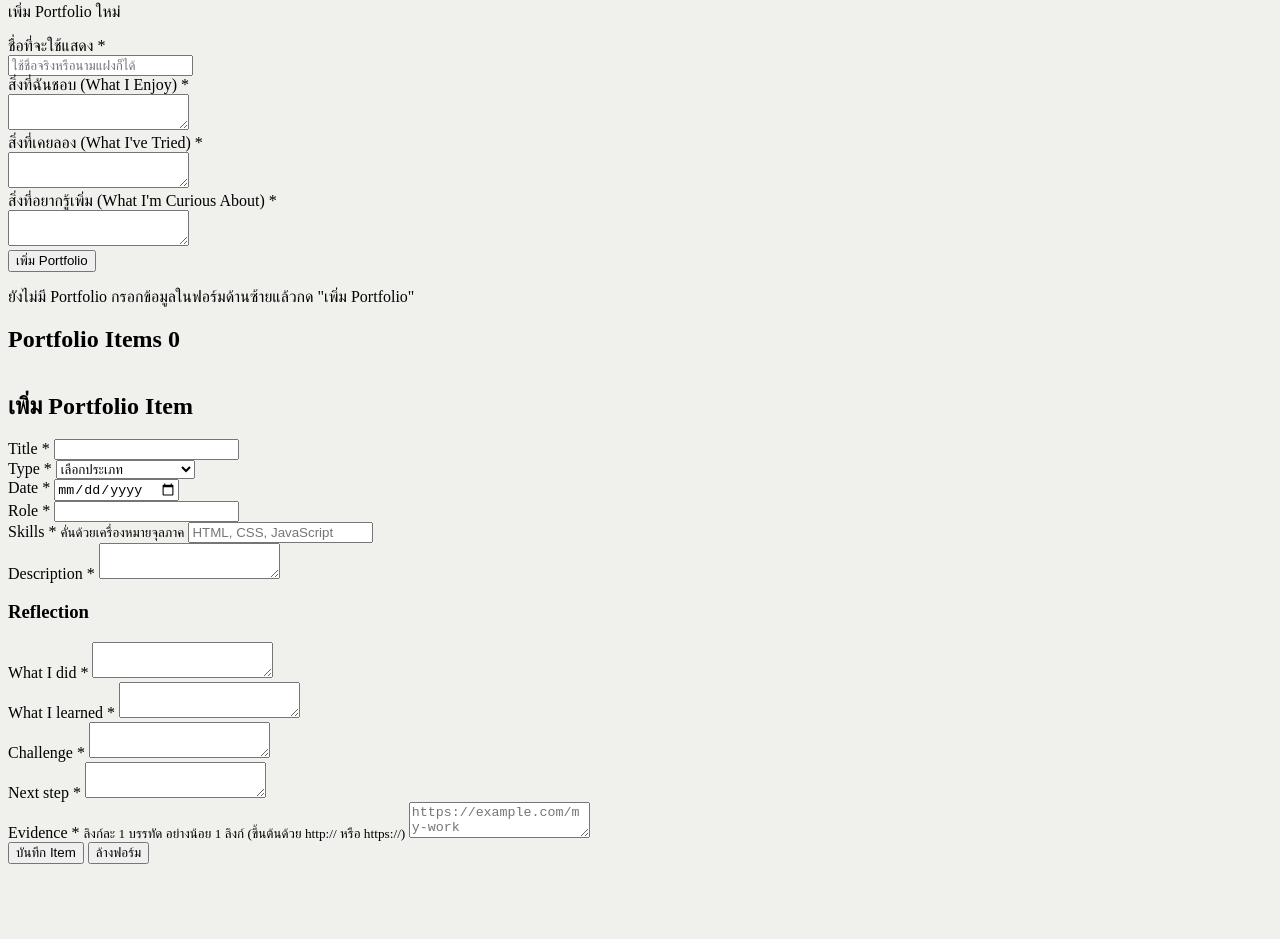
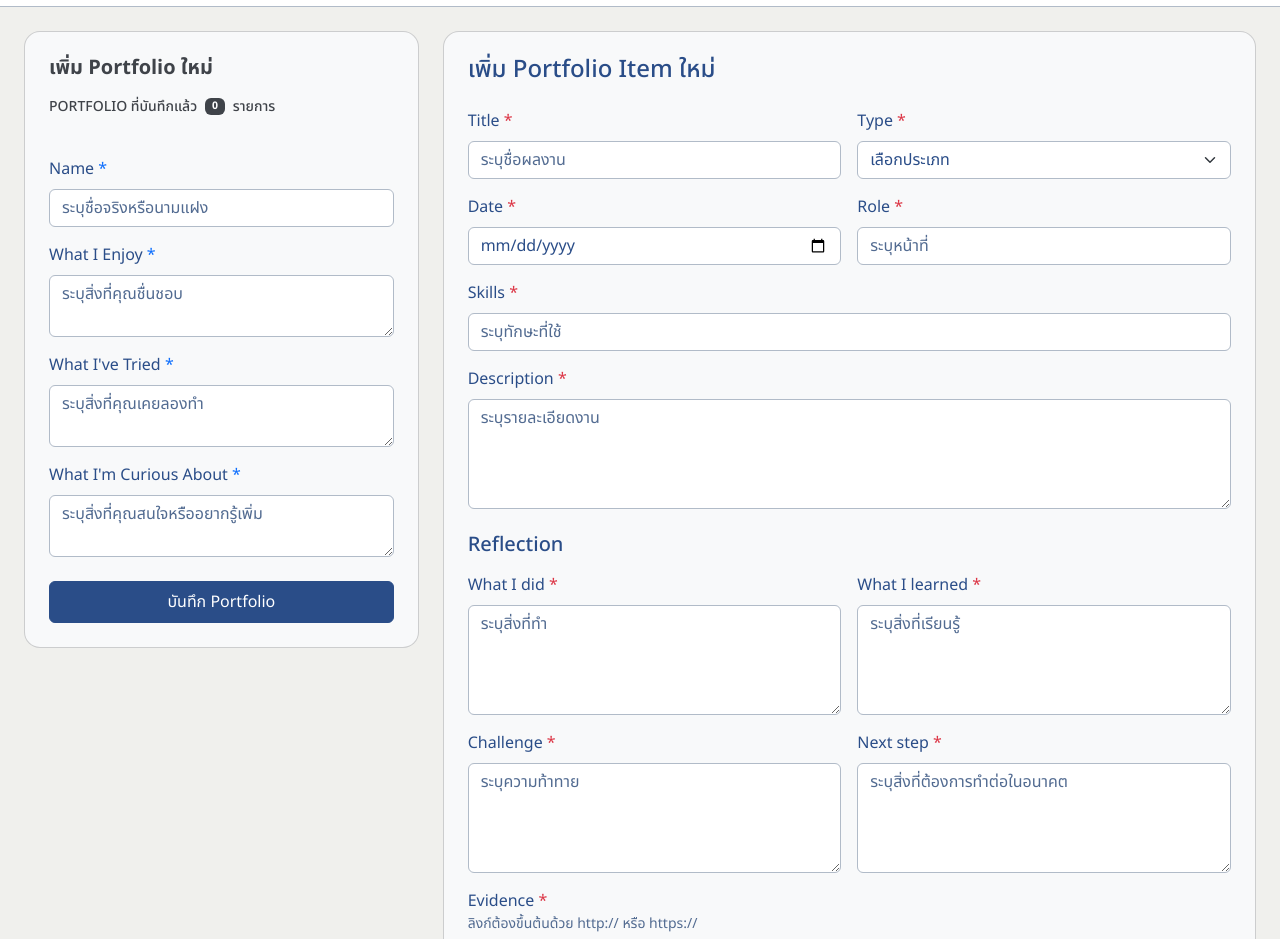
Before and after one commit to SaesuengHabes/teamproject, a plain HTML site: page index.html in a window 1280 px wide. Shown: the part 64-1003 px from the top of the page. Before the commit the page ends 936 px from the top, so only its background shows below. Drawn offline with nearby package versions, Linux system fonts and the light colour scheme.

Commit message:
fix css folder

```diff
--- a/index.html
+++ b/index.html
@@ -3,154 +3,94 @@
 <head>
     <meta charset="UTF-8">
     <meta name="viewport" content="width=device-width, initial-scale=1">
-    <title>ผลงานของฉัน</title>
+    <title>PowerUP-TeamProject</title>
 
     <link rel="preconnect" href="https://fonts.googleapis.com">
     <link rel="preconnect" href="https://fonts.gstatic.com" crossorigin>
     <link href="https://fonts.googleapis.com/css2?family=Noto+Sans+Thai:wght@400;500;700&display=swap" rel="stylesheet">
-    <link rel="stylesheet" href="style.css">
+    <link href="https://cdn.jsdelivr.net/npm/bootstrap@5.3.3/dist/css/bootstrap.min.css" rel="stylesheet">
+    <link rel="stylesheet" href="css/style.css">
 </head>
 
 <body>
-    <div class="layout">
+    <header class="d-flex flex-wrap align-items-center justify-content-between gap-3 px-4 py-3 bg-white border-bottom">
+        <button type="button" class="theme-toggle d-flex align-items-center" id="themeToggle" role="switch" aria-checked="false" aria-label="โหมดมืด" title="เปิดโหมดมืด">
+            <span class="theme-toggle-thumb" aria-hidden="true"></span>
+        </button>
+        <h1 class="h3 fw-bold mb-0 text-dark">PORTFOLIO</h1>
+        <nav class="d-flex gap-2" aria-label="หน้าหลัก">
+            <button type="button" class="btn btn-outline-primary fw-bold page-tab active" data-page="createPage" aria-pressed="true">สร้าง Portfolio</button>
+            <button type="button" class="btn btn-outline-primary fw-bold page-tab" data-page="portfolioPage" aria-pressed="false">PORTFOLIO</button>
+        </nav>
+    </header>
 
-        <aside class="panel">
-            <h2 class="panel-title">
-                ผลงานของฉัน
-                <span class="badge" id="countBadge">0</span>
-            </h2>
+    <div class="container-fluid p-3 p-md-4">
+        <div class="row g-4 align-items-start">
 
-            <ul class="portfolio-list" id="portfolioList"></ul>
+            <!-- หน้า: สร้าง Portfolio -->
+            <aside class="col-lg-4 create-panel" id="createPage">
+                <div class="card bg-light rounded-4 p-4">
+                    <h2 class="h5 fw-bold text-dark mb-3">เพิ่ม Portfolio ใหม่</h2>
+
+                    <p class="d-flex align-items-center gap-2 small fw-medium text-dark mb-3">
+                        PORTFOLIO ที่บันทึกแล้ว
+                        <span class="badge bg-dark" id="countBadge">0</span>
+                        รายการ
+                    </p>
+                    <ul class="portfolio-list list-unstyled mb-4" id="createPortfolioList" aria-label="รายการ Portfolio ที่บันทึกแล้ว"></ul>
 
                     <form id="portfolioForm" novalidate>
-                <p class="form-title">เพิ่ม Portfolio ใหม่</p>
-
-
-                <div class="field">
-
-
-                    <label for="displayName">
-                        ชื่อที่จะใช้แสดง <span class="req">*</span>
-                    </label>
+                        <div class="field mb-3">
+                            <label for="displayName" class="form-label">Name <span class="text-primary">*</span></label>
                             <div class="control">
-                        <input
-                            type="text"
-                            id="displayName"
-                            placeholder="ใช้ชื่อจริงหรือนามแฝงก็ได้"
-                            required
-                        >
+                                <input type="text" id="displayName" class="form-control" placeholder="ระบุชื่อจริงหรือนามแฝง" required>
                             </div>
-                    <div class="error-msg">โปรดระบุชื่อที่จะใช้แสดง</div>
+                            <div class="error-msg invalid-feedback">โปรดระบุชื่อที่ต้องการแสดง</div>
                         </div>
 
-
-                <div class="field">
-
-
-                    <label for="enjoy">
-                        สิ่งที่ฉันชอบ (What I Enjoy) <span class="req">*</span>
-                    </label>
+                        <div class="field mb-3">
+                            <label for="enjoy" class="form-label">What I Enjoy <span class="text-primary">*</span></label>
                             <div class="control">
-                        <textarea id="enjoy" required></textarea>
+                                <textarea id="enjoy" class="form-control" rows="2" required placeholder="ระบุสิ่งที่คุณชื่นชอบ"></textarea>
                             </div>
-                    <div class="error-msg">โปรดระบุสิ่งที่คุณชอบทำ</div>
+                            <div class="error-msg invalid-feedback">โปรดระบุสิ่งที่คุณชอบทำ</div>
                         </div>
 
-
-                <div class="field">
-
-
-                    <label for="tried">
-                        สิ่งที่เคยลอง (What I've Tried) <span class="req">*</span>
-                    </label>
+                        <div class="field mb-3">
+                            <label for="tried" class="form-label">What I've Tried <span class="text-primary">*</span></label>
                             <div class="control">
-                        <textarea id="tried" required></textarea>
+                                <textarea id="tried" class="form-control" rows="2" required placeholder="ระบุสิ่งที่คุณเคยลองทำ"></textarea>
                             </div>
-                    <div class="error-msg">โปรดระบุสิ่งที่คุณเคยลองทำ</div>
+                            <div class="error-msg invalid-feedback">โปรดระบุสิ่งที่คุณเคยลองทำ</div>
                         </div>
 
-
-                <div class="field">
-
-
-
-                    <label for="curious">
-                        สิ่งที่อยากรู้เพิ่ม (What I'm Curious About) <span class="req">*</span>
-                    </label>
+                        <div class="field mb-3">
+                            <label for="curious" class="form-label">What I'm Curious About <span class="text-primary">*</span></label>
                             <div class="control">
-                        <textarea id="curious" required></textarea>
+                                <textarea id="curious" class="form-control" rows="2" required placeholder="ระบุสิ่งที่คุณสนใจหรืออยากรู้เพิ่ม"></textarea>
                             </div>
-                    <div class="error-msg">โปรดระบุสิ่งที่คุณสนใจหรืออยากรู้เพิ่ม</div>
+                            <div class="error-msg invalid-feedback">โปรดระบุสิ่งที่คุณสนใจหรืออยากรู้เพิ่ม</div>
                         </div>
 
-                <button type="submit" class="btn-submit">เพิ่ม Portfolio</button>
+                        <button type="submit" class="btn btn-primary w-100 mt-2 py-2">บันทึก Portfolio</button>
                     </form>
+                </div>
             </aside>
 
+            <div class="col-lg-8 create-content">
+                <section class="card bg-light rounded-4 p-4">
+                    <h2 class="h4 mb-4">เพิ่ม Portfolio Item ใหม่</h2>
 
-        <div class="content">
-
-
-            <main class="detail" aria-live="polite">
-                <p class="empty-state" id="emptyState" hidden>
-                    ยังไม่มี Portfolio กรอกข้อมูลในฟอร์มด้านซ้ายแล้วกด "เพิ่ม Portfolio"
-                </p>
-
-                <div id="detailContent" hidden>
-                    <div class="detail-header">
-                        <h1 class="detail-title" id="detailTitle"></h1>
-
-                        <div class="detail-actions">
-                            <button
-                                type="button"
-                                class="btn-outline danger"
-                                id="deleteBtn"
-                            >
-                                ลบ Portfolio
-                            </button>
-                        </div>
+                    <form id="item-form">
+                        <div class="row g-3">
+                            <div class="col-md-6">
+                                <label for="title" class="form-label">Title <span class="text-danger">*</span></label>
+                                <input type="text" id="title" name="title" class="form-control" required placeholder="ระบุชื่อผลงาน">
                             </div>
 
-                    <section class="detail-section">
-                        <h3>What I Enjoy</h3>
-                        <p id="detailEnjoy"></p>
-                    </section>
-
-                    <section class="detail-section">
-                        <h3>What I've Tried</h3>
-                        <p id="detailTried"></p>
-                    </section>
-
-                    <section class="detail-section">
-                        <h3>What I'm Curious About</h3>
-                        <p id="detailCurious"></p>
-                    </section>
-                </div>
-            </main>
-
-
-            <section class="items-section">
-                <h2>
-                    Portfolio Items
-                    <span class="badge" id="itemCount">0</span>
-                </h2>
-
-                <div class="items-container" id="itemsContainer"></div>
-            </section>
-
-            <section class="item-section">
-                <h2>เพิ่ม Portfolio Item</h2>
-
-                <form id="item-form">
-                    <div class="form-grid">
-                        <div class="field">
-                            <label for="title">Title <span>*</span></label>
-                            <input type="text" id="title" name="title" required>
-                        </div>
-
-                        <div class="field">
-                            <label for="type">Type <span>*</span></label>
-                            <select id="type" name="type" required>
+                            <div class="col-md-6">
+                                <label for="type" class="form-label">Type <span class="text-danger">*</span></label>
+                                <select id="type" name="type" class="form-select" required>
                                     <option value="">เลือกประเภท</option>
                                     <option value="Course Assignment">Course Assignment</option>
                                     <option value="Personal Project">Personal Project</option>
@@ -161,86 +101,121 @@
                                 </select>
                             </div>
 
-                        <div class="field">
-                            <label for="date">Date <span>*</span></label>
-                            <input type="date" id="date" name="date" required>
+                            <div class="col-12" id="otherTypeField" hidden>
+                                <label for="otherType" class="form-label">ระบุประเภทอื่น ๆ <span class="text-danger">*</span></label>
+                                <input type="text" id="otherType" name="otherType" class="form-control" placeholder="พิมพ์รายละเอียดประเภทผลงาน">
                             </div>
 
-                        <div class="field">
-                            <label for="role">Role <span>*</span></label>
-                            <input type="text" id="role" name="role" required>
+                            <div class="col-md-6">
+                                <label for="date" class="form-label">Date <span class="text-danger">*</span></label>
+                                <input type="date" id="date" name="date" class="form-control" required>
                             </div>
 
-                        <div class="field full-width">
-                            <label for="skills">
-                                Skills <span>*</span>
-                                <small>คั่นด้วยเครื่องหมายจุลภาค</small>
-                            </label>
-                            <input
-                                type="text"
-                                id="skills"
-                                name="skills"
-                                placeholder="HTML, CSS, JavaScript"
-                                required
-                            >
+                            <div class="col-md-6">
+                                <label for="role" class="form-label">Role <span class="text-danger">*</span></label>
+                                <input type="text" id="role" name="role" class="form-control" required placeholder="ระบุหน้าที่">
                             </div>
 
-                        <div class="field full-width">
-                            <label for="description">Description <span>*</span></label>
-                            <textarea id="description" name="description" required></textarea>
+                            <div class="col-12">
+                                <label for="skills" class="form-label">Skills <span class="text-danger">*</span></label>
+                                <input type="text" id="skills" name="skills" class="form-control" placeholder="ระบุทักษะที่ใช้" required>
+                            </div>
+
+                            <div class="col-12">
+                                <label for="description" class="form-label">Description <span class="text-danger">*</span></label>
+                                <textarea id="description" name="description" class="form-control" rows="4" required placeholder="ระบุรายละเอียดงาน"></textarea>
                             </div>
                         </div>
 
-                    <h3>Reflection</h3>
+                        <h3 class="h5 mt-4 mb-3">Reflection</h3>
 
-                    <div class="form-grid">
-                        <div class="field">
-                            <label for="whatIDid">What I did <span>*</span></label>
-                            <textarea id="whatIDid" name="whatIDid" required></textarea>
+                        <div class="row g-3">
+                            <div class="col-md-6">
+                                <label for="whatIDid" class="form-label">What I did <span class="text-danger">*</span></label>
+                                <textarea id="whatIDid" name="whatIDid" class="form-control" rows="4" required placeholder="ระบุสิ่งที่ทำ"></textarea>
                             </div>
 
-                        <div class="field">
-                            <label for="whatILearned">What I learned <span>*</span></label>
-                            <textarea id="whatILearned" name="whatILearned" required></textarea>
+                            <div class="col-md-6">
+                                <label for="whatILearned" class="form-label">What I learned <span class="text-danger">*</span></label>
+                                <textarea id="whatILearned" name="whatILearned" class="form-control" rows="4" required placeholder="ระบุสิ่งที่เรียนรู้"></textarea>
                             </div>
 
-                        <div class="field">
-                            <label for="challenge">Challenge <span>*</span></label>
-                            <textarea id="challenge" name="challenge" required></textarea>
+                            <div class="col-md-6">
+                                <label for="challenge" class="form-label">Challenge <span class="text-danger">*</span></label>
+                                <textarea id="challenge" name="challenge" class="form-control" rows="4" required placeholder="ระบุความท้าทาย"></textarea>
                             </div>
 
-                        <div class="field">
-                            <label for="nextStep">Next step <span>*</span></label>
-                            <textarea id="nextStep" name="nextStep" required></textarea>
+                            <div class="col-md-6">
+                                <label for="nextStep" class="form-label">Next step <span class="text-danger">*</span></label>
+                                <textarea id="nextStep" name="nextStep" class="form-control" rows="4" required placeholder="ระบุสิ่งที่ต้องการทำต่อในอนาคต"></textarea>
                             </div>
 
-                        <div class="field full-width">
-                            <label for="evidence">
-                                Evidence <span>*</span>
-                                <small>
-                                    ลิงก์ละ 1 บรรทัด อย่างน้อย 1 ลิงก์
-                                    (ขึ้นต้นด้วย http:// หรือ https://)
-                                </small>
-                            </label>
-                            <textarea
-                                id="evidence"
-                                name="evidence"
-                                placeholder="https://example.com/my-work"
-                                required
-                            ></textarea>
+                            <div class="col-12">
+                                <label for="evidence" class="form-label mb-0">Evidence <span class="text-danger">*</span></label>
+                                <div class="form-text mt-0 mb-2">ลิงก์ต้องขึ้นต้นด้วย http:// หรือ https://</div>
+                                <textarea id="evidence" name="evidence" class="form-control" rows="4" placeholder="ระบุลิงก์หลักฐาน" required></textarea>
                             </div>
                         </div>
 
-                    <div class="form-actions">
-                        <button type="submit">บันทึก Item</button>
-                        <button type="reset" class="reset-button">ล้างฟอร์ม</button>
+                        <div class="d-flex flex-column flex-sm-row gap-2 mt-4">
+                            <button type="submit" class="btn btn-primary px-4">บันทึก Portfolio Item</button>
+                            <button type="reset" class="btn btn-link reset-button">ล้างฟอร์ม</button>
                         </div>
                     </form>
                 </section>
+            </div>
 
+            <!-- หน้า: ดู Portfolio -->
+            <aside class="col-lg-4 portfolio-panel" id="portfolioPage" hidden>
+                <div class="card bg-light rounded-4 p-4">
+                    <h2 class="h5 fw-bold text-dark d-flex align-items-center gap-2 mb-3">
+                        PORTFOLIO ที่บันทึกแล้ว
+                        <span class="badge bg-dark" id="portfolioCountBadge">0</span>
+                        รายการ
+                    </h2>
+                    <ul class="portfolio-list list-unstyled mb-0" id="portfolioList"></ul>
+                </div>
+            </aside>
+
+            <div class="col-lg-8 portfolio-content" hidden>
+                <main class="card bg-white rounded-4 p-4 mb-4" aria-live="polite">
+                    <p class="text-body-secondary py-4 mb-0" id="emptyState" hidden>ยังไม่มี Portfolio</p>
+
+                    <div id="detailContent" hidden>
+                        <div class="d-flex flex-column flex-md-row justify-content-between align-items-start gap-3 mb-3">
+                            <h1 class="fs-2 fw-normal text-break mb-0" id="detailTitle"></h1>
+                            <button type="button" class="btn btn-sm btn-outline-danger flex-shrink-0" id="deleteBtn">ลบ Portfolio</button>
+                        </div>
+
+                        <section class="mt-3">
+                            <h3 class="small fw-bold text-uppercase text-dark mb-0">What I Enjoy</h3>
+                            <p class="text-break mb-0" id="detailEnjoy"></p>
+                        </section>
+
+                        <section class="mt-3">
+                            <h3 class="small fw-bold text-uppercase text-dark mb-0">What I've Tried</h3>
+                            <p class="text-break mb-0" id="detailTried"></p>
+                        </section>
+
+                        <section class="mt-3">
+                            <h3 class="small fw-bold text-uppercase text-dark mb-0">What I'm Curious About</h3>
+                            <p class="text-break mb-0" id="detailCurious"></p>
+                        </section>
+                    </div>
+                </main>
+
+                <section class="card bg-white rounded-3 p-4">
+                    <h2 class="h4 text-dark mb-4">
+                        PORTFOLIO ITEMS
+                        <span class="badge bg-dark" id="itemCount">0</span>
+                    </h2>
+                    <div class="items-container" id="itemsContainer"></div>
+                </section>
+            </div>
         </div>
     </div>
 
+    <script src="https://cdn.jsdelivr.net/npm/bootstrap@5.3.3/dist/js/bootstrap.bundle.min.js"></script>
     <script src="script.js"></script>
 </body>
 </html>
```
Also changed, not shown: css/style.css (renamed from style.css). Lines whose indentation alone changed are shown as unchanged.
